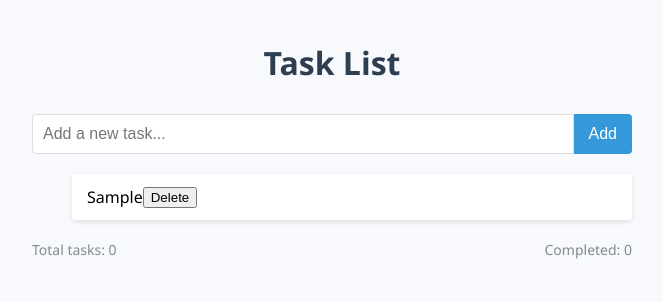
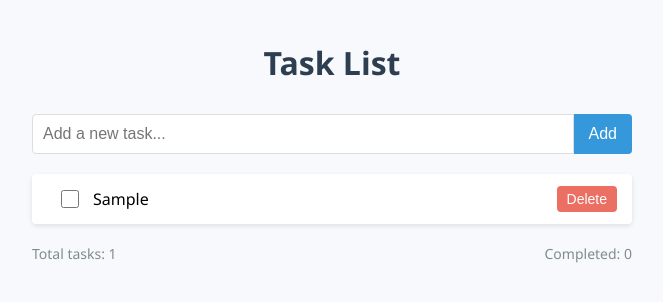
Before and after one commit to Rahat100x/WEB-DEV, a website: page Javascript/challenge-4/index.html in a window 1280 px wide. Both pictures are taken after typing "Sample" into the empty fields and a click on the button "Add". Shown: the whole page, without its empty margins (308-971 px from the left). Drawn offline with Linux system fonts and the light colour scheme.

Commit message:
challenge-4

```diff
--- a/Javascript/challenge-4/app.js
+++ b/Javascript/challenge-4/app.js
@@ -1,22 +1,76 @@
-const addButton = document.getElementById('addButton');
-const taskInput = document.getElementById('taskInput');
-const taskList = document.getElementById('taskList');
-const totalTasks = document.getElementById('totalTasks');
-const completedTasks = document.getElementById('completedTasks');
+let addButton = document.getElementById("addButton");
+let taskInput = document.getElementById("taskInput");
+let taskList = document.getElementById("taskList");
+let totalTasks = document.getElementById("totalTasks");
+let completedTasks = document.getElementById("completedTasks");
+let emptyList = document.querySelector(".empty-list");
 
-addButton.addEventListener('click',() => {
-    const li = document.createElement('li');
-    const deleteBtn = document.createElement('button');
-    deleteBtn.innerText = 'Delete'
-    console.log(deleteBtn);
+let total = 0;
+let completed = 0;
+let emptyDesplay = "";
 
-    li.className = 'task-item';
-    console.log(taskInput.value);
-    li.innerText = taskInput.value;
-    taskList.appendChild(li);
-    li.appendChild(deleteBtn)
+addButton.addEventListener("click", () => {
+  if (taskInput.value.trim() === "" || taskInput.value === "") {
+    alert("Wright somthin!");
+    return;
+  }
+  const li = document.createElement("li");
+  li.className = "task-item";
+  li.innerHTML = `
+        <div class="task-text">
+            <input class="complete-checkbox" type="checkbox">
+            <span class="item-text">${taskInput.value}</span>
+        </div>
+        <button class="delete-button">Delete</button>
+    `;
 
-    taskInput.value = '';
-})
+  const checkbox = li.querySelector(".complete-checkbox");
+  const litext = li.querySelector(".item-text");
+  checkbox.addEventListener("change", () => {
+    if (checkbox.checked) {
+      litext.style.textDecoration = "line-through";
+      completed++;
+      updateTaskCounters();
+      if (completed == total) {
+        alert("Congratulations👍");
+      }
+    } else {
+      litext.style.textDecoration = "none";
+      completed--;
+      updateTaskCounters();
+    }
+  });
 
-console.log('hello')
+  const deleteButton = li.querySelector(".delete-button");
+  deleteButton.addEventListener("click", () => {
+    li.remove();
+    if (total === 1) {
+      emptyDesplay = "block";
+      emptyList.style.display = emptyDesplay;
+      EmptyList();
+
+      console.log(total);
+    }
+    total--;
+    updateTotalTask();
+  });
+  emptyDesplay = "none";
+  emptyList.style.display = emptyDesplay;
+  EmptyList();
+  taskList.appendChild(li);
+  total++;
+  updateTotalTask();
+
+  taskInput.value = "";
+});
+
+function updateTotalTask() {
+  totalTasks.innerText = `Total tasks: ${total}`;
+}
+function updateTaskCounters() {
+  completedTasks.innerText = `Completed: ${completed}`;
+}
+
+function EmptyList() {
+  emptyList.style.display = emptyDesplay;
+}
--- a/Javascript/challenge-4/index.html
+++ b/Javascript/challenge-4/index.html
@@ -19,8 +19,9 @@
       <button id="addButton" class="add-button">Add</button>
     </div>
 
-    <ul id="taskList" >
-      <!-- <li class="empty-list">No tasks yet. Add one above!</li> -->
+    <ul id="taskList" class="task-list">
+      <li class="empty-list">No tasks yet. Add one above!</li>
+
     </ul>
 
     <div class="task-stats">
--- a/Javascript/challenge-4/styles.css
+++ b/Javascript/challenge-4/styles.css
@@ -53,6 +53,7 @@ h1 {
   margin-bottom: 10px;
   box-shadow: 0 2px 5px rgba(0, 0, 0, 0.1);
   animation: fadeIn 0.3s ease;
+  justify-content: space-between;
 }
 
 @keyframes fadeIn {
@@ -75,6 +76,7 @@ h1 {
   width: 18px;
   height: 18px;
   cursor: pointer;
+  margin-right: 14px;
 }
 
 .task-item.completed .task-text {
@@ -112,3 +114,8 @@ h1 {
   color: #7f8c8d;
   font-size: 14px;
 }
+
+.task-text {
+  display: flex;
+  align-items: center;
+}
```
Also changed, not shown: 3 other files.
